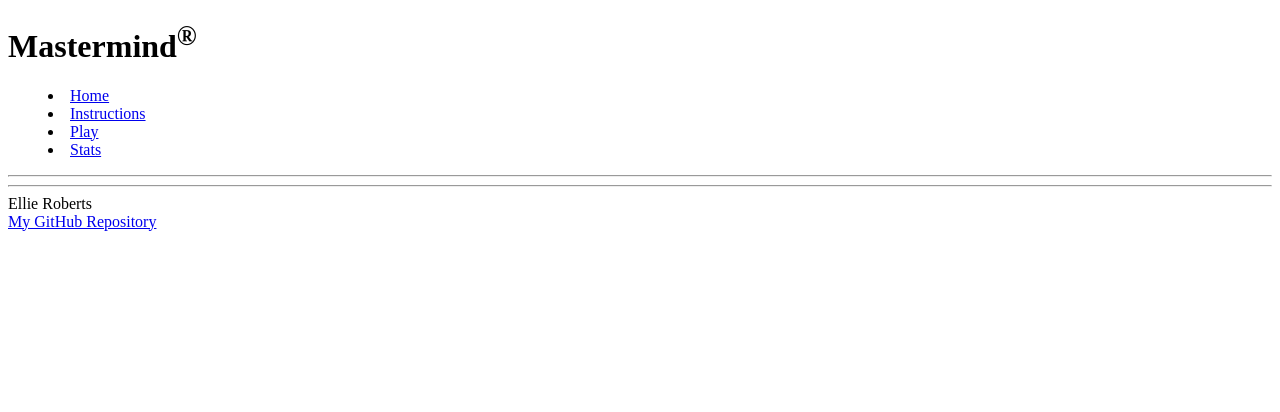
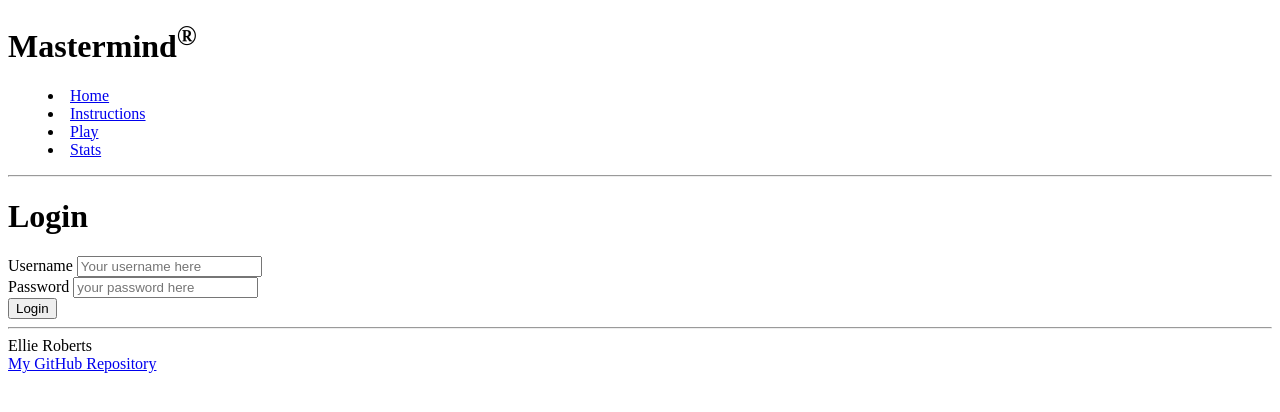
Before and after one commit to ellieriii/Startup, a plain HTML site: page mastermind-online_html/login.html in a window 1280 px wide. Drawn offline with Linux system fonts and the light colour scheme.

Commit message:
Login screens

```diff
--- a/mastermind-online_html/login.html
+++ b/mastermind-online_html/login.html
@@ -22,6 +22,17 @@
     <hr />
   </header>
 
+  <main>
+    <h1>Login</h1>
+    <form method="get" action="play.html">
+      <label for="username">Username</label>
+      <input type="text" id="username" placeholder="Your username here" /> <br>
+      <label type="password">Password</label>
+      <input type="text" id="password" placeholder="your password here" /> <br>
+      <button type="submit">Login</button>
+    </form>
+  </main>
+
   <footer>
     <hr />
     <span class="text-reset">Ellie Roberts</span>
```
Also changed, not shown: mastermind-online_html/create_account.html (+11 -2 lines).
